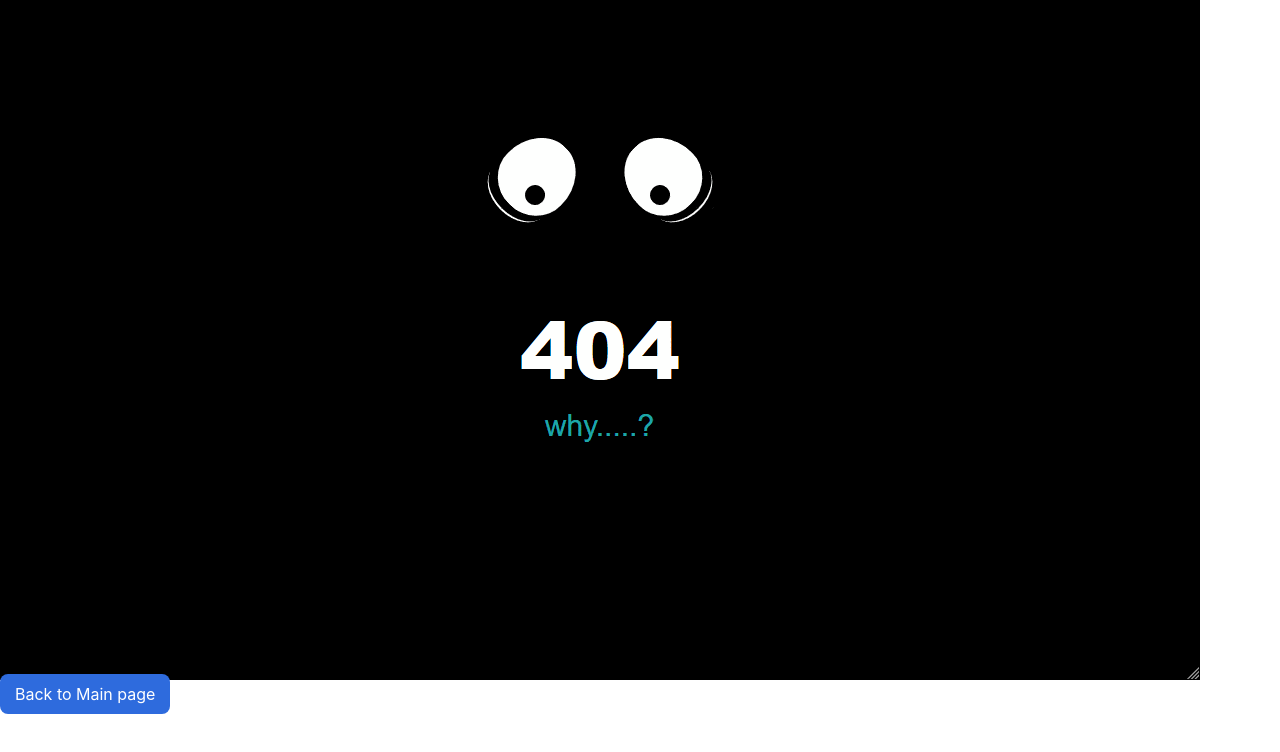
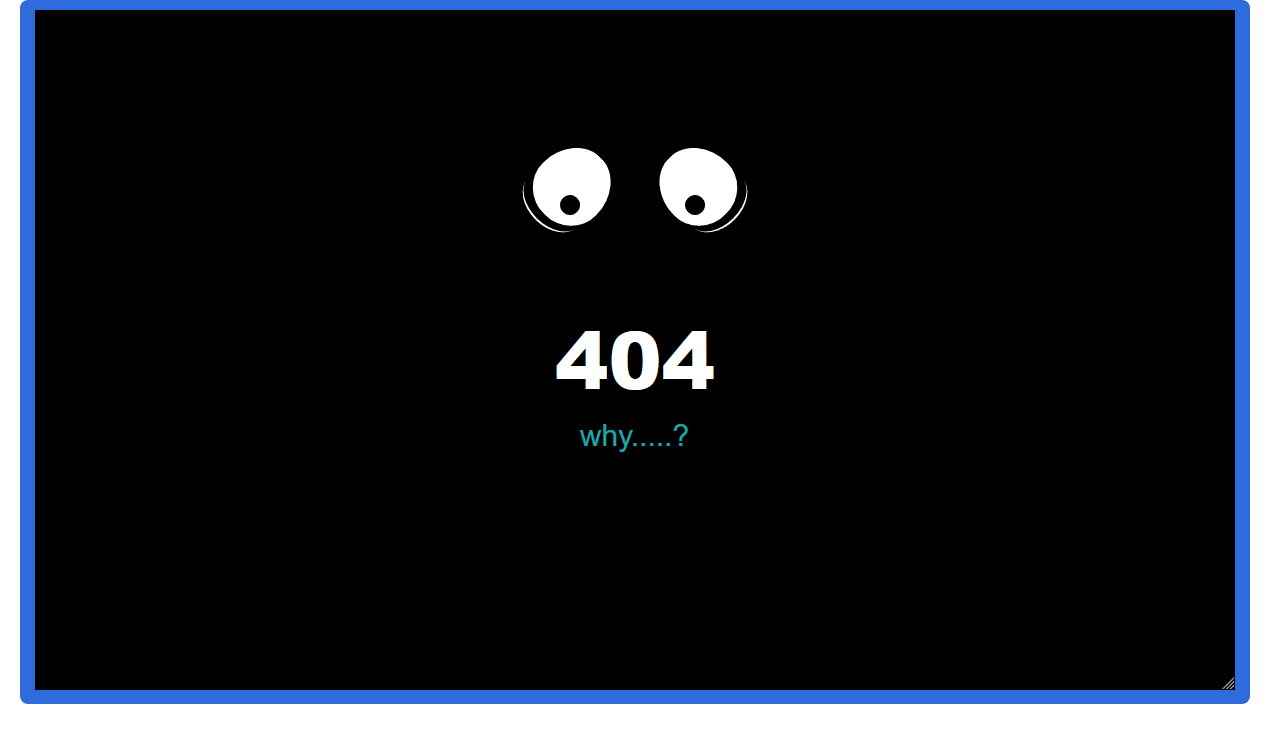
Before and after one commit to Justicesoul/AnimalFilter-ReactTS-Redux, a React (Create React App) app: page /404 in a window 1280 px wide. Shown: the top 752 px of the page. Built offline with nearby package versions, Linux system fonts and the light colour scheme.

Commit message:
404 changed

```diff
--- a/package.json
+++ b/package.json
@@ -1,4 +1,5 @@
 {
+  "homepage": "https://Justicesoul.github.io/AnimalFilter-ReactTS-Redux",
   "name": "react-boilerplate",
   "version": "0.1.0",
   "private": true,
@@ -23,6 +24,8 @@
     "web-vitals": "^1.1.2"
   },
   "scripts": {
+    "predeploy": "npm run build",
+    "deploy": "gh-pages -d build",
     "start": "react-scripts start",
     "build": "react-scripts build",
     "test": "react-scripts test",
@@ -50,6 +53,7 @@
     "eslint-plugin-import": "^2.24.2",
     "eslint-plugin-jsx-a11y": "^6.4.1",
     "eslint-plugin-react": "^7.26.0",
-    "eslint-plugin-react-hooks": "^4.2.0"
+    "eslint-plugin-react-hooks": "^4.2.0",
+    "gh-pages": "^3.2.3"
   }
 }
--- a/src/App.tsx
+++ b/src/App.tsx
@@ -1,6 +1,3 @@
-import { useEffect, useState } from 'react';
-import Form from './components/form';
-import { useAppDispatch, useAppSelector } from './app/hooks';
 import { Route, Routes } from 'react-router-dom';
 import NotFound from './pages/NotFound';
 import Main from './pages/Main';
--- a/src/index.css
+++ b/src/index.css
@@ -249,3 +249,13 @@ table {
 .alert:hover {
   background-color: red;
 }
+
+.not-found__image {
+  width: 100%;
+  object-fit: contain;
+}
+
+.not-found__button {
+  display: flex;
+  justify-content: center;
+}
--- a/src/pages/Main.tsx
+++ b/src/pages/Main.tsx
@@ -48,7 +48,11 @@ const Main = () => {
 
   return (
     <div className="app">
-      <img className="logo" src="/logo.png" alt="logo" />
+      <img
+        className="logo"
+        src="https://www.misskatecuttables.com/uploads/shopping_cart/7561/large_cautionwildanimalstitle.png"
+        alt="logo"
+      />
       <div className="language">
         <select
           className="language__select"
--- a/src/pages/NotFound.tsx
+++ b/src/pages/NotFound.tsx
@@ -3,10 +3,13 @@ import { Link } from 'react-router-dom';
 const NotFound = () => {
   return (
     <>
-      <img src="./404.gif" />
-      <div className="row">
+      <div className="not-found__button">
         <Link className="button" to="/">
-          Back to Main page
+          <img
+            className="not-found__image"
+            src="./404.gif"
+            title="To the main page"
+          />
         </Link>
       </div>
     </>
```
Also changed, not shown: 1 other file (tests, documents, lock files or other folders).
